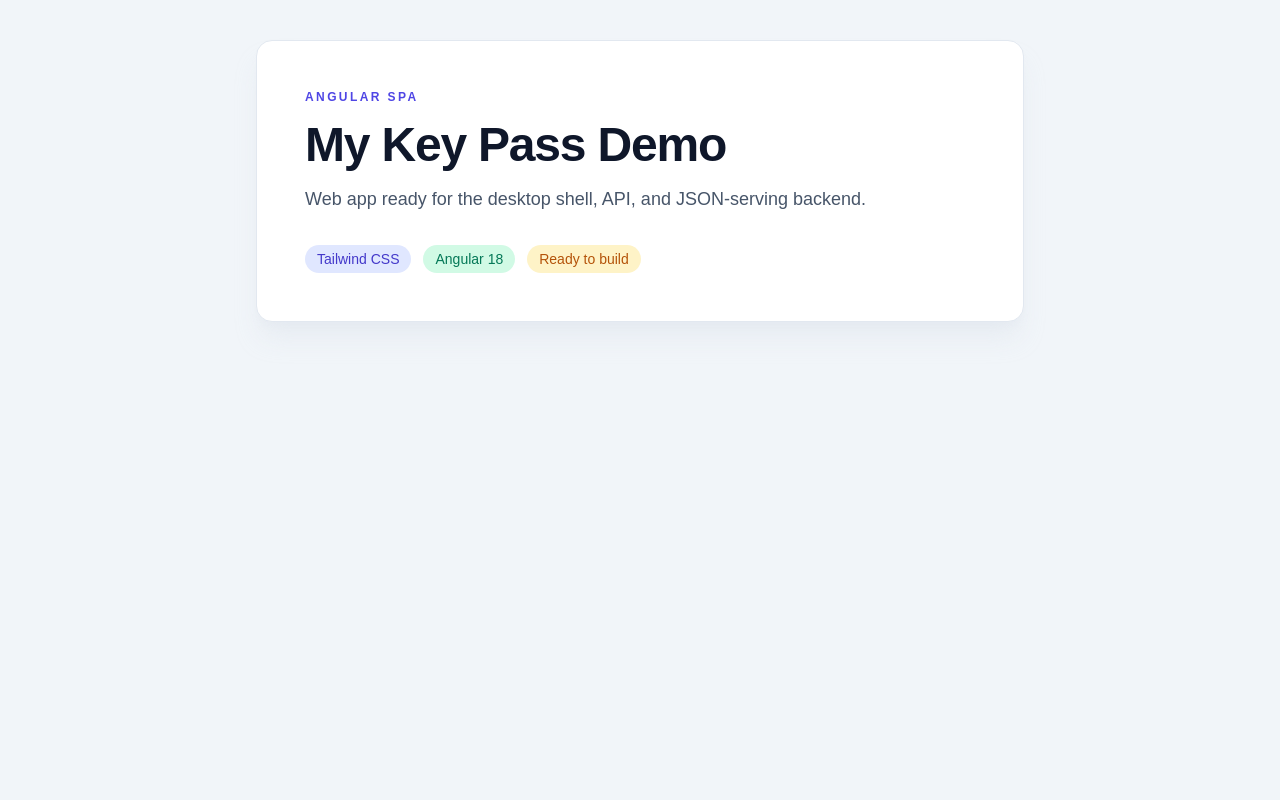
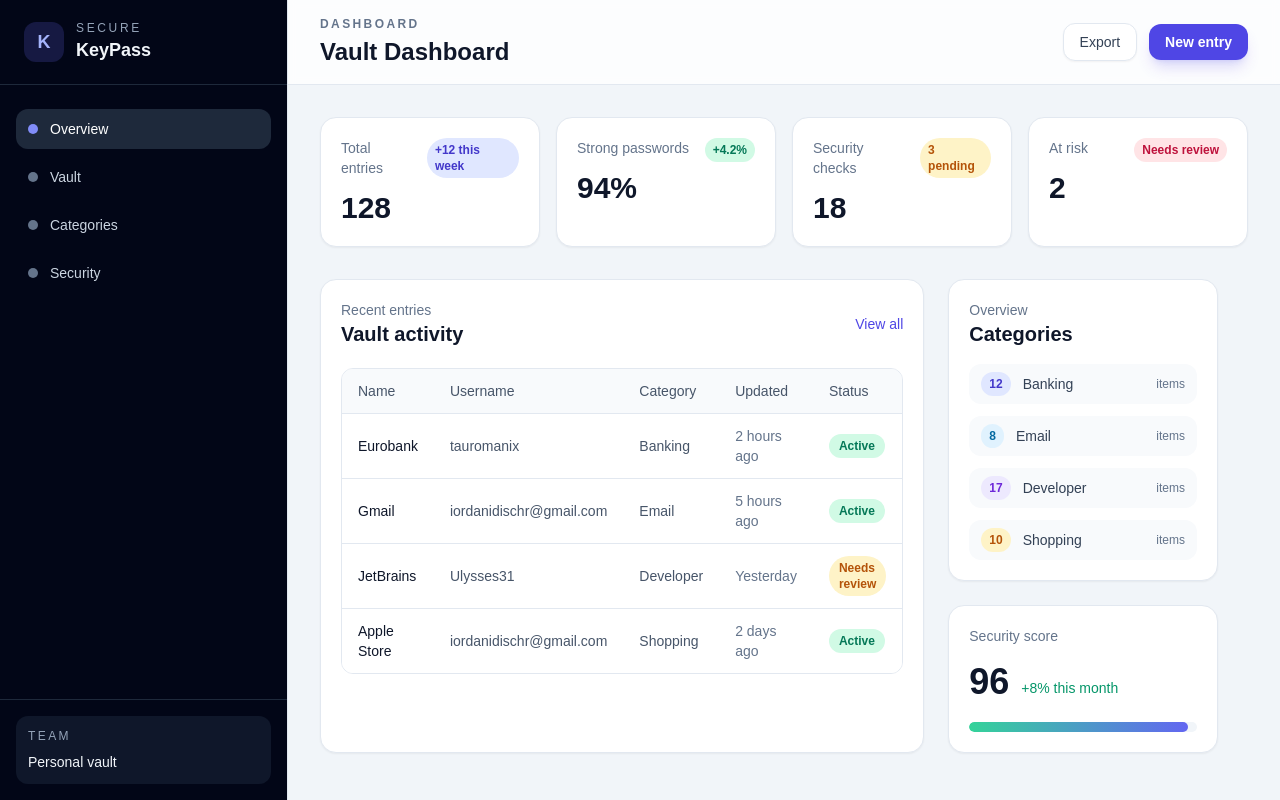
Before and after one commit to Ulysses31/My-KeyPass-Demo, an Angular app in the folder apps/web/: page / in a window 1280 px wide. Built offline with nearby package versions, Linux system fonts and the light colour scheme.

Commit message:
Finished tailwindcss demo dashboard in web app

```diff
--- a/apps/web/src/app/app.component.html
+++ b/apps/web/src/app/app.component.html
@@ -1,34 +1,230 @@
-<main class="min-h-screen bg-slate-100 px-6 py-10 text-slate-900">
-  <section
-    class="mx-auto max-w-3xl rounded-2xl border border-slate-200 bg-white p-8 shadow-xl shadow-slate-200/70 sm:p-12"
+<div class="min-h-screen bg-slate-100 text-slate-900">
+  <div class="flex min-h-screen">
+    <aside
+      class="hidden w-72 flex-col border-r border-slate-200 bg-slate-950 text-slate-100 lg:flex"
     >
+      <div class="flex items-center gap-3 border-b border-slate-800 px-6 py-5">
+        <div
+          class="flex h-10 w-10 items-center justify-center rounded-xl bg-indigo-500/20 text-lg font-bold text-indigo-300"
+        >
+          K
+        </div>
+        <div>
+          <p class="text-xs uppercase tracking-[0.22em] text-slate-400">
+            Secure
+          </p>
+          <h2 class="text-lg font-semibold">KeyPass</h2>
+        </div>
+      </div>
+
+      <nav class="flex-1 space-y-2 px-4 py-6">
+        <a
+          class="flex items-center gap-3 rounded-xl bg-slate-800 px-3 py-2.5 text-sm font-medium text-white"
+        >
+          <span class="h-2.5 w-2.5 rounded-full bg-indigo-400"></span>
+          Overview
+        </a>
+        <a
+          class="flex items-center gap-3 rounded-xl px-3 py-2.5 text-sm text-slate-300 transition hover:bg-slate-800/70 hover:text-white"
+        >
+          <span class="h-2.5 w-2.5 rounded-full bg-slate-500"></span>
+          Vault
+        </a>
+        <a
+          class="flex items-center gap-3 rounded-xl px-3 py-2.5 text-sm text-slate-300 transition hover:bg-slate-800/70 hover:text-white"
+        >
+          <span class="h-2.5 w-2.5 rounded-full bg-slate-500"></span>
+          Categories
+        </a>
+        <a
+          class="flex items-center gap-3 rounded-xl px-3 py-2.5 text-sm text-slate-300 transition hover:bg-slate-800/70 hover:text-white"
+        >
+          <span class="h-2.5 w-2.5 rounded-full bg-slate-500"></span>
+          Security
+        </a>
+      </nav>
+
+      <div class="border-t border-slate-800 p-4">
+        <div class="rounded-xl bg-slate-900 p-3">
+          <p class="text-xs uppercase tracking-[0.2em] text-slate-400">Team</p>
+          <p class="mt-2 text-sm font-medium text-slate-100">Personal vault</p>
+        </div>
+      </div>
+    </aside>
+
+    <main class="flex-1">
+      <header class="border-b border-slate-200 bg-white/80 backdrop-blur-sm">
+        <div class="flex items-center justify-between px-6 py-4 sm:px-8">
+          <div>
             <p
-      class="mb-4 text-xs font-bold uppercase tracking-[0.2em] text-indigo-600"
+              class="text-xs font-semibold uppercase tracking-[0.2em] text-slate-500"
             >
-      Angular SPA
+              Dashboard
             </p>
-    <h1
-      class="mb-4 text-4xl font-bold tracking-tight text-slate-900 sm:text-5xl"
+            <h1 class="mt-1 text-2xl font-bold text-slate-900">{{ title }}</h1>
+          </div>
+
+          <div class="flex items-center gap-3">
+            <button
+              class="rounded-xl border border-slate-200 bg-white px-4 py-2 text-sm font-medium text-slate-700 shadow-sm hover:bg-slate-50"
             >
-      {{ title }}
-    </h1>
-    <p class="text-lg text-slate-600">
-      Web app ready for the desktop shell, API, and JSON-serving backend.
+              Export
+            </button>
+            <button
+              class="rounded-xl bg-indigo-600 px-4 py-2 text-sm font-semibold text-white shadow-lg shadow-indigo-600/20 hover:bg-indigo-500"
+            >
+              New entry
+            </button>
+          </div>
+        </div>
+      </header>
+
+      <div class="space-y-8 px-6 py-8 sm:px-8">
+        <section class="grid gap-4 md:grid-cols-2 xl:grid-cols-4">
+          <article
+            *ngFor="let card of summaryCards"
+            class="rounded-2xl border border-slate-200 bg-white p-5 shadow-sm"
+          >
+            <div class="flex items-start justify-between gap-3">
+              <div>
+                <p class="text-sm text-slate-500">{{ card.label }}</p>
+                <p class="mt-3 text-3xl font-bold text-slate-900">
+                  {{ card.value }}
                 </p>
+              </div>
+              <span
+                class="rounded-full px-2 py-1 text-xs font-semibold"
+                [ngClass]="{
+                  'bg-indigo-100 text-indigo-700': card.tone === 'indigo',
+                  'bg-emerald-100 text-emerald-700': card.tone === 'emerald',
+                  'bg-amber-100 text-amber-700': card.tone === 'amber',
+                  'bg-rose-100 text-rose-700': card.tone === 'rose',
+                }"
+              >
+                {{ card.change }}
+              </span>
+            </div>
+          </article>
+        </section>
 
-    <div class="mt-8 flex flex-wrap gap-3">
+        <section class="grid gap-6 xl:grid-cols-[1.6fr_0.9fr]">
+          <div
+            class="rounded-2xl border border-slate-200 bg-white p-5 shadow-sm"
+          >
+            <div class="mb-5 flex items-center justify-between">
+              <div>
+                <p class="text-sm text-slate-500">Recent entries</p>
+                <h2 class="text-xl font-semibold text-slate-900">
+                  Vault activity
+                </h2>
+              </div>
+              <button
+                class="text-sm font-medium text-indigo-600 hover:text-indigo-500"
+              >
+                View all
+              </button>
+            </div>
+
+            <div class="overflow-hidden rounded-xl border border-slate-200">
+              <table
+                class="min-w-full divide-y divide-slate-200 text-left text-sm"
+              >
+                <thead class="bg-slate-50 text-slate-600">
+                  <tr>
+                    <th class="px-4 py-3 font-medium">Name</th>
+                    <th class="px-4 py-3 font-medium">Username</th>
+                    <th class="px-4 py-3 font-medium">Category</th>
+                    <th class="px-4 py-3 font-medium">Updated</th>
+                    <th class="px-4 py-3 font-medium">Status</th>
+                  </tr>
+                </thead>
+                <tbody class="divide-y divide-slate-200 bg-white">
+                  <tr *ngFor="let item of vaultEntries">
+                    <td class="px-4 py-3 font-medium text-slate-900">
+                      {{ item.title }}
+                    </td>
+                    <td class="px-4 py-3 text-slate-600">
+                      {{ item.username }}
+                    </td>
+                    <td class="px-4 py-3 text-slate-600">
+                      {{ item.category }}
+                    </td>
+                    <td class="px-4 py-3 text-slate-500">{{ item.updated }}</td>
+                    <td class="px-4 py-3">
                       <span
-        class="rounded-full bg-indigo-100 px-3 py-1 text-sm font-medium text-indigo-700"
-        >Tailwind CSS</span
+                        class="inline-flex rounded-full px-2.5 py-1 text-xs font-semibold"
+                        [ngClass]="{
+                          'bg-emerald-100 text-emerald-700':
+                            item.status === 'Active',
+                          'bg-amber-100 text-amber-700':
+                            item.status === 'Needs review',
+                        }"
                       >
+                        {{ item.status }}
+                      </span>
+                    </td>
+                  </tr>
+                </tbody>
+              </table>
+            </div>
+          </div>
+
+          <div class="space-y-6">
+            <div
+              class="rounded-2xl border border-slate-200 bg-white p-5 shadow-sm"
+            >
+              <div class="mb-4 flex items-center justify-between">
+                <div>
+                  <p class="text-sm text-slate-500">Overview</p>
+                  <h3 class="text-xl font-semibold text-slate-900">
+                    Categories
+                  </h3>
+                </div>
+              </div>
+
+              <div class="space-y-3">
+                <div
+                  *ngFor="let category of categories"
+                  class="flex items-center justify-between rounded-xl bg-slate-50 px-3 py-2"
+                >
+                  <div class="flex items-center gap-3">
                     <span
-        class="rounded-full bg-emerald-100 px-3 py-1 text-sm font-medium text-emerald-700"
-        >Angular 18</span
+                      [ngClass]="category.color"
+                      class="rounded-full px-2 py-1 text-xs font-semibold"
                     >
-      <span
-        class="rounded-full bg-amber-100 px-3 py-1 text-sm font-medium text-amber-700"
-        >Ready to build</span
+                      {{ category.count }}
+                    </span>
+                    <span class="text-sm font-medium text-slate-700">{{
+                      category.name
+                    }}</span>
+                  </div>
+                  <span class="text-xs text-slate-500">items</span>
+                </div>
+              </div>
+            </div>
+
+            <div
+              class="rounded-2xl border border-slate-200 bg-white p-5 shadow-sm"
+            >
+              <p class="text-sm text-slate-500">Security score</p>
+              <div class="mt-4 flex items-end gap-3">
+                <span class="text-4xl font-bold text-slate-900">96</span>
+                <span class="mb-1 text-sm text-emerald-600"
+                  >+8% this month</span
                 >
               </div>
+
+              <div
+                class="mt-5 h-2.5 w-full overflow-hidden rounded-full bg-slate-100"
+              >
+                <div
+                  class="h-full w-[96%] rounded-full bg-gradient-to-r from-emerald-400 to-indigo-500"
+                ></div>
+              </div>
+            </div>
+          </div>
         </section>
+      </div>
     </main>
+  </div>
+</div>
--- a/apps/web/src/app/app.component.ts
+++ b/apps/web/src/app/app.component.ts
@@ -1,13 +1,88 @@
-import { Component } from '@angular/core';
-import { RouterOutlet } from '@angular/router';
+import { CommonModule } from "@angular/common";
+import { Component } from "@angular/core";
+
+interface SummaryCard {
+  label: string;
+  value: string;
+  change: string;
+  tone: "indigo" | "emerald" | "amber" | "rose";
+}
+
+interface VaultEntry {
+  title: string;
+  username: string;
+  category: string;
+  updated: string;
+  status: "Active" | "Needs review";
+}
 
 @Component({
-  selector: 'app-root',
+  selector: "app-root",
   standalone: true,
-  imports: [RouterOutlet],
-  templateUrl: './app.component.html',
-  styleUrl: './app.component.scss'
+  imports: [CommonModule],
+  templateUrl: "./app.component.html",
+  styleUrl: "./app.component.scss",
 })
 export class AppComponent {
-  title = 'My Key Pass Demo';
+  title = "Vault Dashboard";
+
+  summaryCards: SummaryCard[] = [
+    {
+      label: "Total entries",
+      value: "128",
+      change: "+12 this week",
+      tone: "indigo",
+    },
+    {
+      label: "Strong passwords",
+      value: "94%",
+      change: "+4.2%",
+      tone: "emerald",
+    },
+    {
+      label: "Security checks",
+      value: "18",
+      change: "3 pending",
+      tone: "amber",
+    },
+    { label: "At risk", value: "2", change: "Needs review", tone: "rose" },
+  ];
+
+  vaultEntries: VaultEntry[] = [
+    {
+      title: "Eurobank",
+      username: "tauromanix",
+      category: "Banking",
+      updated: "2 hours ago",
+      status: "Active",
+    },
+    {
+      title: "Gmail",
+      username: "iordanidischr@gmail.com",
+      category: "Email",
+      updated: "5 hours ago",
+      status: "Active",
+    },
+    {
+      title: "JetBrains",
+      username: "Ulysses31",
+      category: "Developer",
+      updated: "Yesterday",
+      status: "Needs review",
+    },
+    {
+      title: "Apple Store",
+      username: "iordanidischr@gmail.com",
+      category: "Shopping",
+      updated: "2 days ago",
+      status: "Active",
+    },
+  ];
+
+  categories = [
+    { name: "Banking", count: 12, color: "bg-indigo-100 text-indigo-700" },
+    { name: "Email", count: 8, color: "bg-sky-100 text-sky-700" },
+    { name: "Developer", count: 17, color: "bg-violet-100 text-violet-700" },
+    { name: "Shopping", count: 10, color: "bg-amber-100 text-amber-700" },
+  ];
 }
```
Lines whose indentation alone changed are shown as unchanged.
